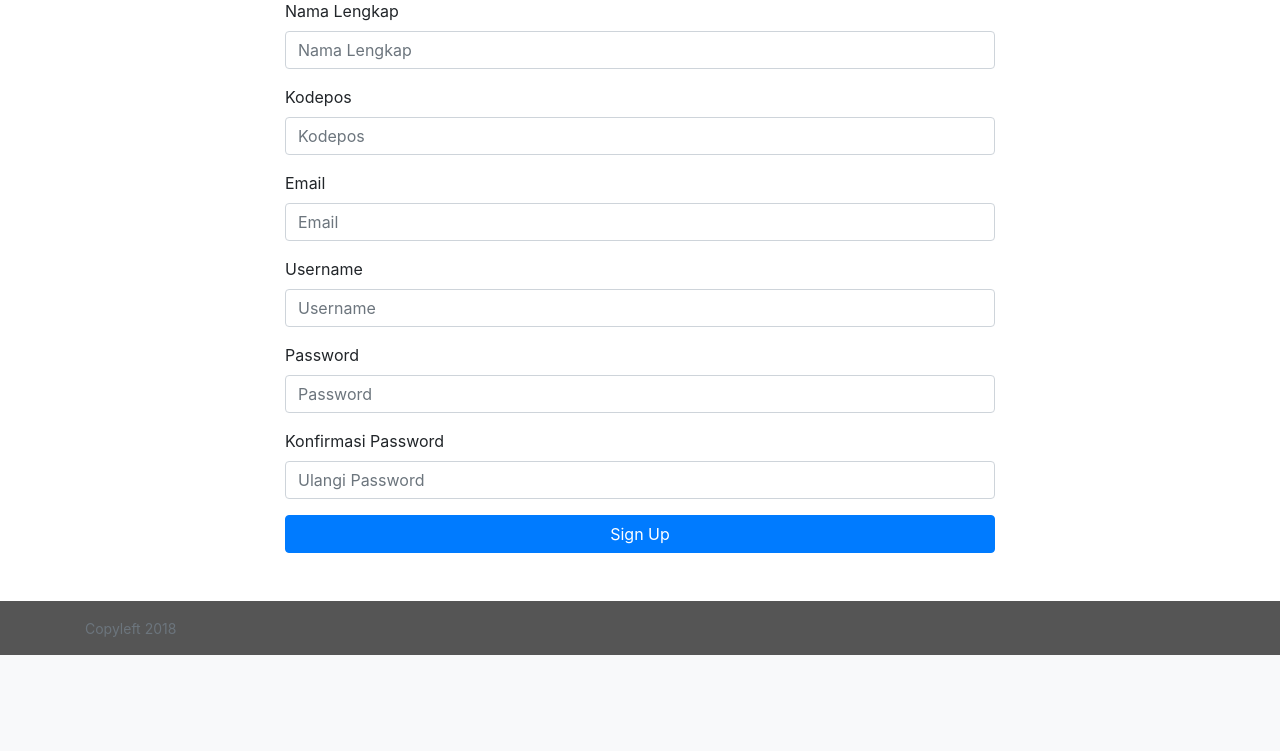
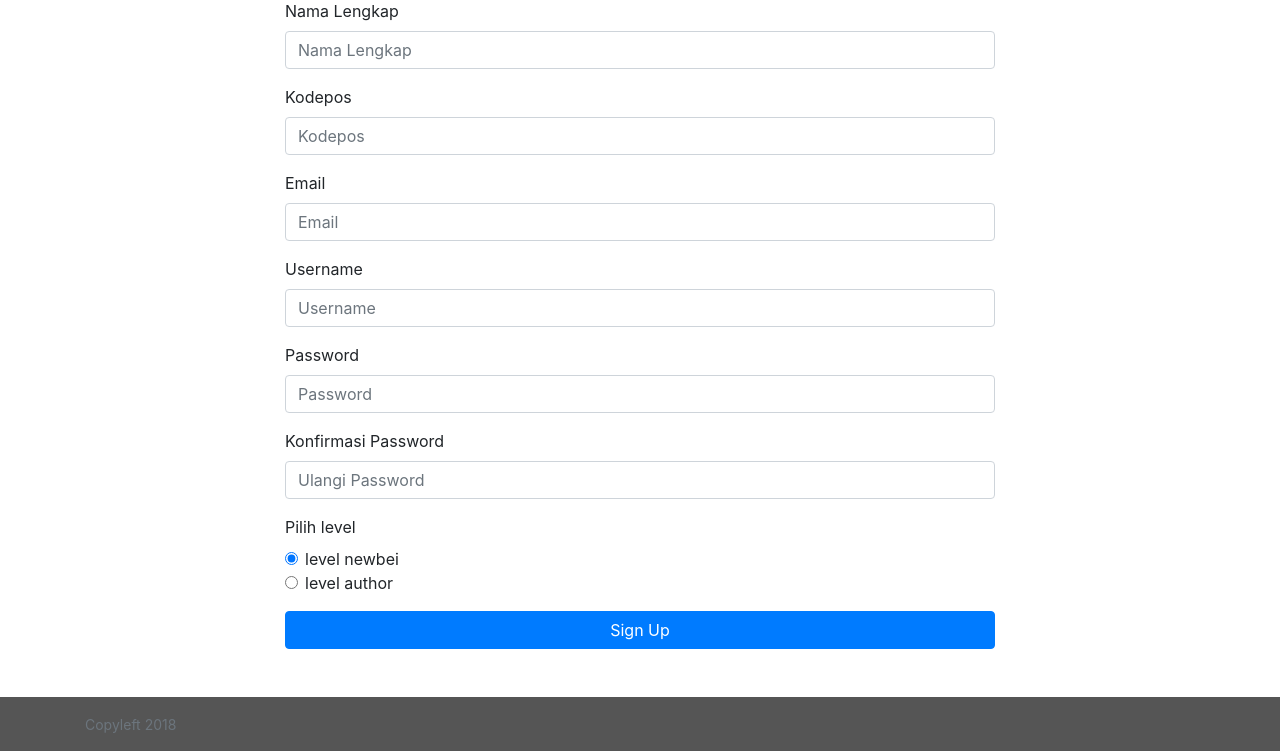
Before and after one commit to lodnem/TugasCI, a CodeIgniter app: page /tugasCI/index.php/user/register in a window 1280 px wide. Shown: the part 297-1048 px from the top of the page. Before the commit the page ends 952 px from the top, so only its background shows below. Run offline with CodeIgniter, Linux system fonts and the light colour scheme; some libraries are stand-ins or nearby versions.

Commit message:
level user

```diff
--- a/application/controllers/User.php
+++ b/application/controllers/User.php
@@ -41,7 +41,7 @@ class User extends CI_Controller{
 
 	// Log in user
 	public function login(){
-		$data['page_title'] = 'Sign In Tong';
+		$data['page_title'] = 'Sign In Tsong';
 
 		$this->form_validation->set_rules('username', 'Username', 'required');
 		$this->form_validation->set_rules('password', 'Password', 'required');
@@ -65,7 +65,8 @@ class User extends CI_Controller{
 		$user_data = array(
 			'user_id' => $user_id,
 			'username' => $username,
-			'logged_in' => true
+			'logged_in' => true,
+			'level' => $this->user_model->get_user_level($user_id),
 		);
 
 		$this->session->set_userdata($user_data);
@@ -73,14 +74,33 @@ class User extends CI_Controller{
 		// Set message
 		$this->session->set_flashdata('user_loggedin', 'Anda sudah login loo');
 
-		redirect('list_blog');
+		//redirect('list_blog');
+		redirect('user/dashboard');
 	} else {
 		// Set message
 		$this->session->set_flashdata('login_failed', 'Login gagal, periksa username dan password anda');
 
 		redirect('user/login');
 	}
-		}
+}
+}
+
+	// Fungsi Dashboard
+	function dashboard()
+	{
+		// Must login
+		if(!$this->session->userdata('logged_in'))
+			redirect('user/login');
+
+		$user_id = $this->session->userdata('user_id');
+
+		// Dapatkan detail dari User
+		$data['user'] = $this->user_model->get_user_details( $user_id );
+
+		// Load view
+		$this->load->view('templates/header', $data, FALSE);
+		$this->load->view('users/dashboard', $data, FALSE);
+		$this->load->view('templates/footer', $data, FALSE);
 	}
 
 	// Log user out
--- a/application/models/User_model.php
+++ b/application/models/User_model.php
@@ -13,11 +13,41 @@ class User_model extends CI_Model {
             'email' => $this->input->post('email'),
             'username' => $this->input->post('username'),
             'password' => $enc_password,
-            'kodeposs' => $this->input->post('kodepos')
+            'kodeposs' => $this->input->post('kodepos'),
+            'fk_level_id' => $this->input->post('membership')
         );
 
         // Insert user
         return $this->db->insert('users', $data);
+    }
+     // Mendapatkan level user
+    function get_user_level($user_id)
+    {
+        // Dapatkan data user berdasar $user_id
+        $this->db->select('fk_level_id');
+        $this->db->where('user_id', $user_id);
+
+        $result = $this->db->get('users');
+
+        if($result->num_rows() == 1){
+            return $result->row(0);
+        } else {
+            return false;
+        }
+    }
+
+    function get_user_details($user_id)
+    {
+        $this->db->join('levels', 'levels.level_id = users.fk_level_id', 'left');
+        $this->db->where('user_id', $user_id);
+
+        $result = $this->db->get('users');
+
+        if($result->num_rows() == 1){
+            return $result->row(0);
+        } else {
+            return false;
+        }
     }
 
     // Proses login user
@@ -35,4 +65,5 @@ class User_model extends CI_Model {
             return false;
         }
     }
+
 }
--- /dev/null
+++ b/application/views/users/dashboard.php
@@ -0,0 +1,5 @@
+<div class="container">
+   <div class="py-5 text-center">
+       <h2>Selamat datang <?php echo $user->nama ?> <span class="badge badge-secondary"><?php echo $user->nama_level ?></span></h2>
+   </div>
+</div>
--- a/application/views/users/register.php
+++ b/application/views/users/register.php
@@ -40,6 +40,17 @@
 						<label>Konfirmasi Password</label>
 						<input type="password" class="form-control" name="password2" placeholder="Ulangi Password">
 					</div>
+					<div class="form-group">
+					    <label for="">Pilih level</label>
+					    <div class="form-check">
+					        <input class="form-check-input" type="radio" name="membership" id="goldmember" value="2" checked>
+					        <label class="form-check-label" for="goldmember">level newbei</label>
+					    </div>
+					    <div class="form-check">
+					        <input class="form-check-input" type="radio" name="membership" id="silvermember" value="3">
+					        <label class="form-check-label" for="silvermember">level author </label>
+					    </div>
+					</div>
 					<button type="submit" class="btn btn-primary btn-block">Sign Up</button>
 				<?php echo form_close(); ?>
 			</div>
```
